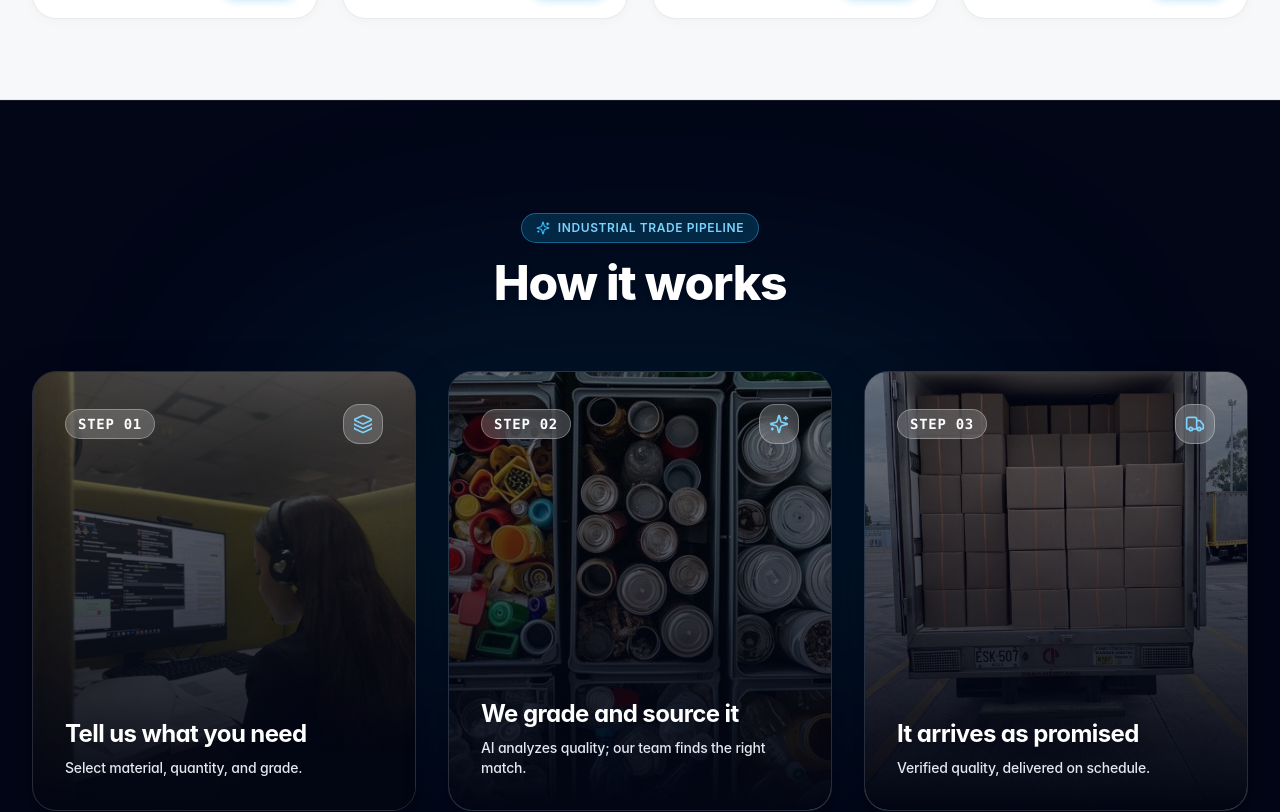
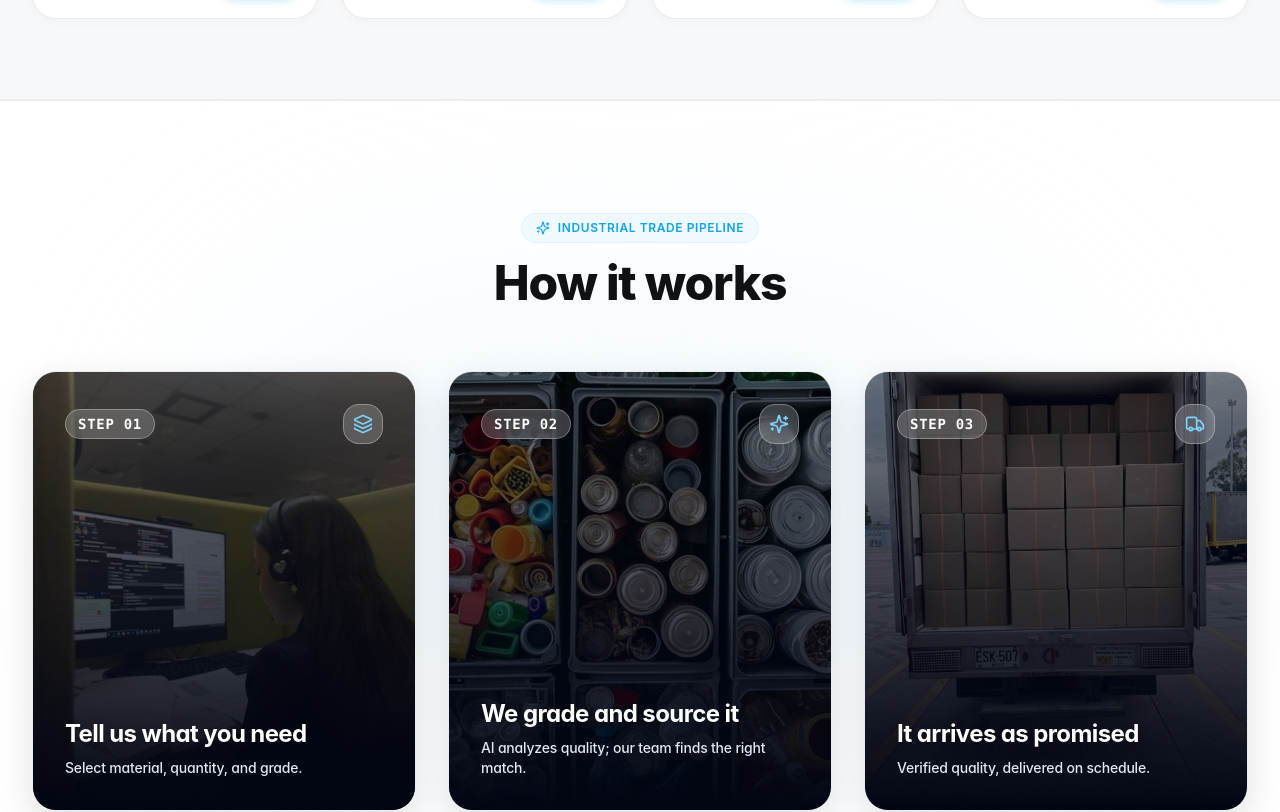
Before and after one commit to notSaiful/scrap-ai-marketplace, a React (Vite) app: page / in a window 1280 px wide. Shown: the part 1469-2281 px from the top of the page. Built offline with nearby package versions, Linux system fonts and the light colour scheme; a web font is replaced by a local one.

Commit message:
Change How It Works section background to white

```diff
--- a/src/components/HowItWorks.tsx
+++ b/src/components/HowItWorks.tsx
@@ -31,18 +31,18 @@ export const HowItWorks: React.FC<HowItWorksProps> = ({ onOpenRFQ }) => {
   ];
 
   return (
-    <section className="relative py-20 sm:py-28 overflow-hidden bg-slate-950 text-white border-y border-white/[0.08]">
+    <section className="relative py-20 sm:py-28 overflow-hidden bg-white text-slate-900 border-y border-black/[0.06]">
       {/* Subtle Background Radial Glow */}
-      <div className="absolute top-1/2 left-1/2 -translate-x-1/2 -translate-y-1/2 w-[800px] h-[400px] bg-sky-500/10 blur-[120px] rounded-full pointer-events-none" />
+      <div className="absolute top-1/2 left-1/2 -translate-x-1/2 -translate-y-1/2 w-[800px] h-[400px] bg-sky-100/40 blur-[120px] rounded-full pointer-events-none" />
 
       <div className="relative z-10 max-w-7xl mx-auto px-4 sm:px-6 lg:px-8 w-full">
         {/* Section Header */}
         <div className="text-center max-w-2xl mx-auto mb-12 sm:mb-16">
-          <div className="inline-flex items-center space-x-2 text-xs font-semibold text-sky-300 bg-sky-500/20 border border-sky-400/40 px-3.5 py-1.5 rounded-full mb-4 uppercase tracking-wider backdrop-blur-md">
-            <Sparkles className="w-3.5 h-3.5 text-sky-400" />
+          <div className="inline-flex items-center space-x-2 text-xs font-semibold text-[#0ea5e9] bg-sky-50 border border-sky-100 px-3.5 py-1.5 rounded-full mb-4 uppercase tracking-wider">
+            <Sparkles className="w-3.5 h-3.5 text-[#0ea5e9]" />
             <span>Industrial Trade Pipeline</span>
           </div>
-          <h2 className="text-3xl sm:text-5xl font-extrabold tracking-tight text-white drop-shadow-md">
+          <h2 className="text-3xl sm:text-5xl font-extrabold tracking-tight text-[#0f1115]">
             How it works
           </h2>
         </div>
@@ -54,7 +54,7 @@ export const HowItWorks: React.FC<HowItWorksProps> = ({ onOpenRFQ }) => {
             return (
               <div
                 key={idx}
-                className="relative rounded-3xl overflow-hidden min-h-[380px] sm:min-h-[440px] p-6 sm:p-8 flex flex-col justify-between group border border-white/15 hover:border-sky-400/60 shadow-[0_16px_40px_rgba(0,0,0,0.35)] hover:shadow-[0_24px_50px_rgba(14,165,233,0.25)] transition-all duration-300 hover:-translate-y-1"
+                className="relative rounded-3xl overflow-hidden min-h-[380px] sm:min-h-[440px] p-6 sm:p-8 flex flex-col justify-between group border border-slate-200/80 hover:border-sky-400/80 shadow-[0_12px_36px_rgba(0,0,0,0.12)] hover:shadow-[0_24px_50px_rgba(14,165,233,0.22)] transition-all duration-300 hover:-translate-y-1"
               >
                 {/* Background Image */}
                 <img
```
